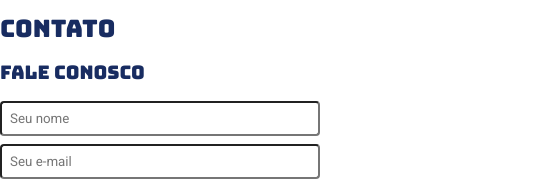
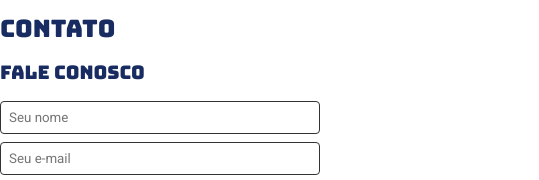
Before and after one commit to neeloe/site_gamesshop, a plain HTML site: page index.html in a window 1280 px wide. Shown: the part 586-766 px from the top of the page, 0-539 px from the left. Drawn offline with Linux system fonts and the light colour scheme.

Commit message:
added border style of 1px and radius for inputs main.css

```diff
--- a/main.css
+++ b/main.css
@@ -116,6 +116,7 @@ form button {
   margin-bottom: 8px;
   padding: 8px;
 
+  border: solid 1px #333;
   border-radius: 4px;
 }
 
```
